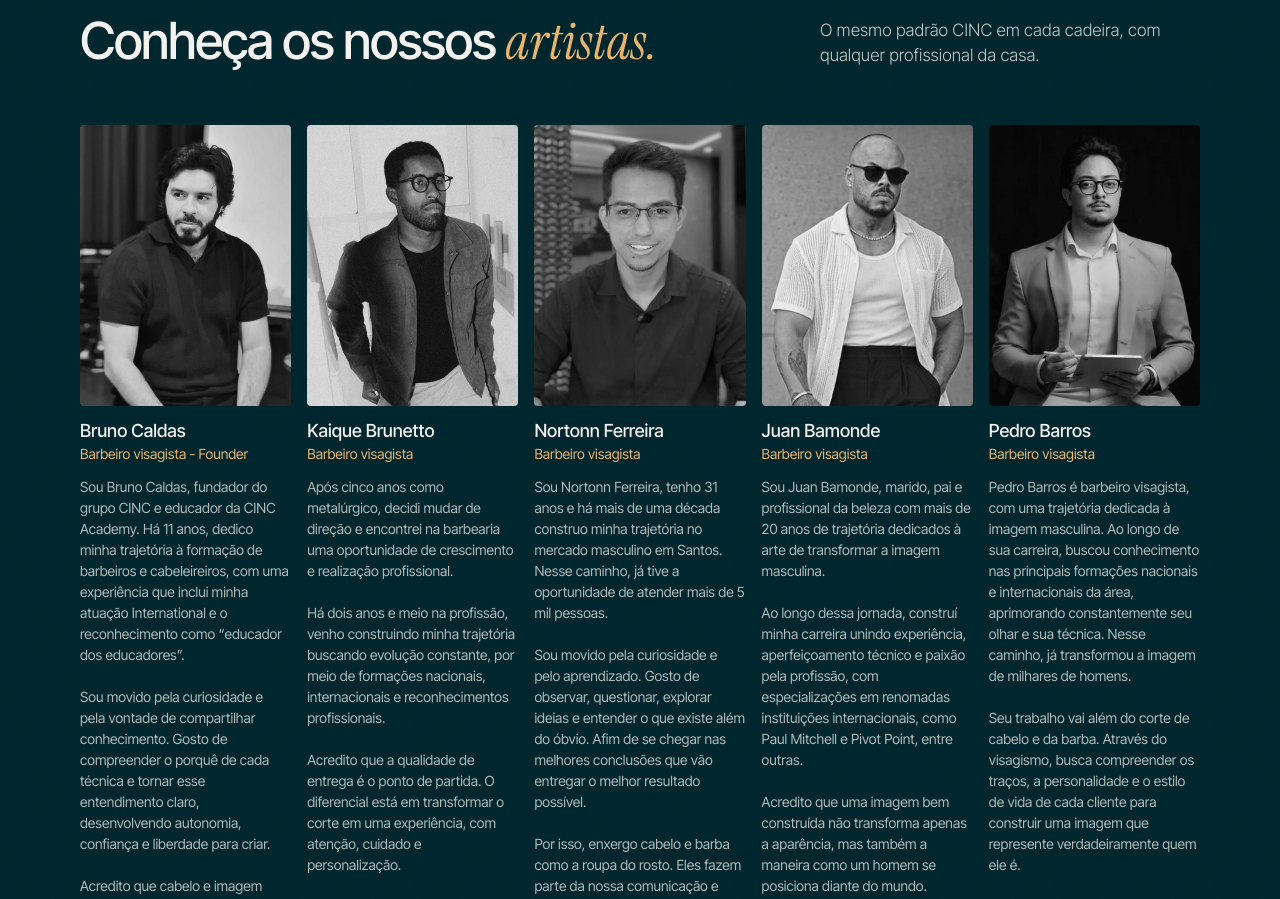
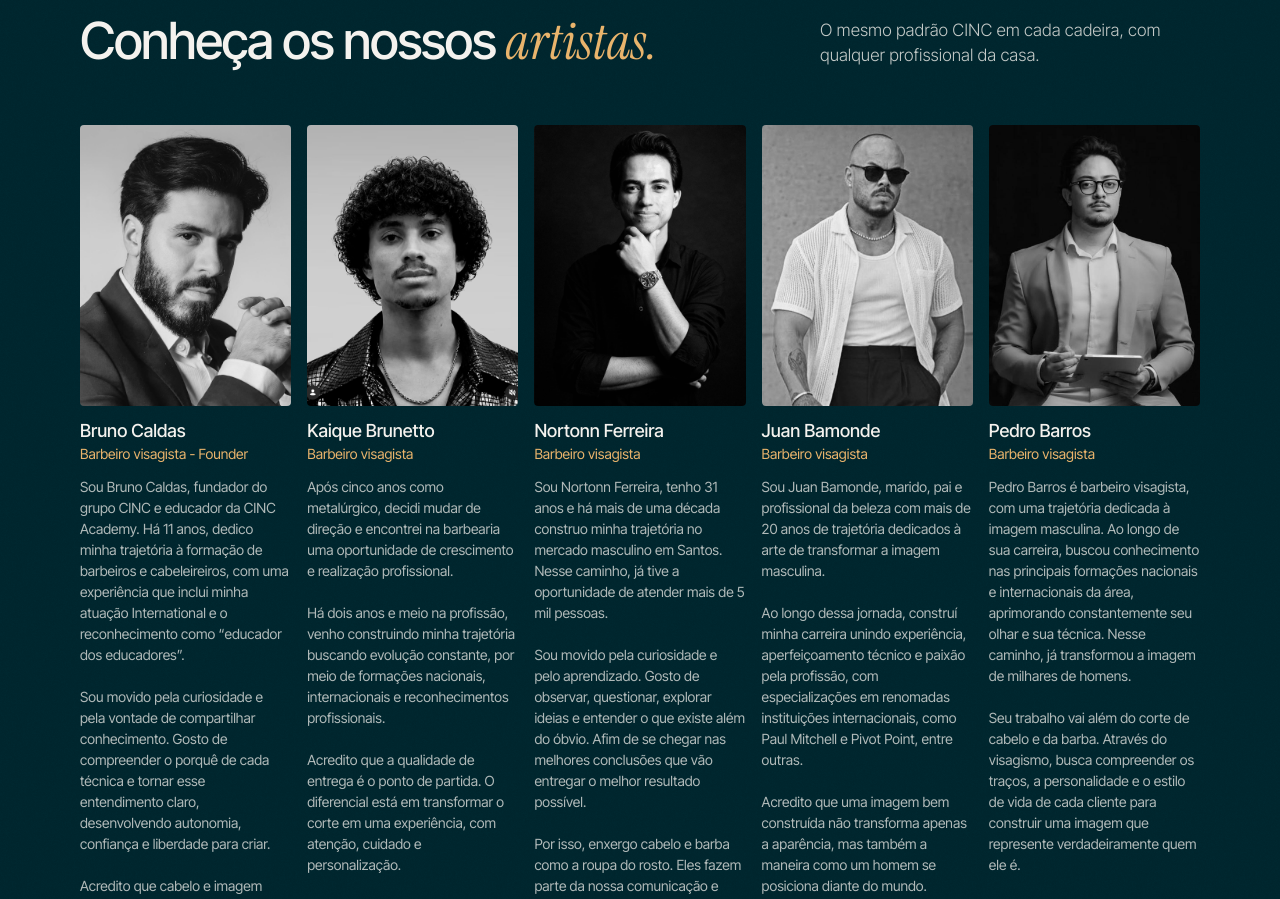
Before and after one commit to santosdiaseassociados/landing-page-cinc, a plain HTML site: page index.html in a window 1280 px wide. Shown: the part 6300-7199 px from the top of the page. Drawn offline with Linux system fonts and the light colour scheme.

Commit message:
Update team member images and alt texts

```diff
--- a/index.html
+++ b/index.html
@@ -288,7 +288,7 @@ a{color:#E9B46C}a:hover{color:#F6D29F}
     </div>
     <div style="display: grid; grid-template-columns: repeat(auto-fit, minmax(210px, 1fr)); gap: 16px; margin-top: 56px">
       <article style="display: flex; flex-direction: column; gap: 14px">
-        <img src="assets/equipe-bruno.jpg" alt="Foto de Bruno Caldas, profissional da CINC" loading="lazy" style="display: block; width: 100%; aspect-ratio: 3 / 4; object-fit: cover; object-position: 50% 25%; border-radius: 4px; background: #00343D">
+        <img src="assets/equipe-bruno-caldas.jpg" alt="Foto de Bruno Caldas, profissional da CINC" loading="lazy" style="display: block; width: 100%; aspect-ratio: 3 / 4; object-fit: cover; object-position: 50% 25%; border-radius: 4px; background: #00343D">
         <div><p style="margin: 0; font-size: 18px; font-weight: 500">Bruno Caldas</p><p style="margin: 4px 0 0; font-size: 14px; color: #E9B46C">Barbeiro visagista - Founder</p></div>
         <p style="margin: 0; font-size: 14px; line-height: 1.5; color: rgba(244,242,238,.72)">
           Sou Bruno Caldas, fundador do grupo CINC  e educador da CINC Academy. Há 11 anos, dedico minha trajetória à formação de barbeiros e cabeleireiros, com uma experiência que inclui minha atuação International e o reconhecimento como “educador dos educadores”.<br>
@@ -298,7 +298,7 @@ a{color:#E9B46C}a:hover{color:#F6D29F}
         <a href="https://www.instagram.com/brunocaldasoficial" target="_blank" rel="noopener" style="font-size: 14px">@brunocaldasoficial</a>
       </article>
       <article style="display: flex; flex-direction: column; gap: 14px">
-        <img src="assets/equipe-higor.jpg" alt="Foto de Higor Claudino, barbeiro da CINC" loading="lazy" style="display: block; width: 100%; aspect-ratio: 3 / 4; object-fit: cover; object-position: 50% 25%; border-radius: 4px; background: #00343D">
+        <img src="assets/equipe-kaique-brunetto.jpg" alt="Foto de Higor Claudino, barbeiro da CINC" loading="lazy" style="display: block; width: 100%; aspect-ratio: 3 / 4; object-fit: cover; object-position: 50% 25%; border-radius: 4px; background: #00343D">
         <div><p style="margin: 0; font-size: 18px; font-weight: 500">Kaique Brunetto</p><p style="margin: 4px 0 0; font-size: 14px; color: #E9B46C">Barbeiro visagista</p></div>
         <p style="margin: 0; font-size: 14px; line-height: 1.5; color: rgba(244,242,238,.72)">
           Após cinco anos como metalúrgico, decidi mudar de direção e encontrei na barbearia uma oportunidade de crescimento e realização profissional.<br>
@@ -309,7 +309,7 @@ a{color:#E9B46C}a:hover{color:#F6D29F}
         <a href="https://www.instagram.com/brunetto_kaique" target="_blank" rel="noopener" style="font-size: 14px">@brunetto_kaique</a>
       </article>
       <article style="display: flex; flex-direction: column; gap: 14px">
-        <img src="assets/equipe-norton.jpg" alt="Foto de Norton Ferreira, barbeiro da CINC" loading="lazy" style="display: block; width: 100%; aspect-ratio: 3 / 4; object-fit: cover; object-position: 50% 25%; border-radius: 4px; background: #00343D">
+        <img src="assets/equipe-nortonn-ferreira.jpg" alt="Foto de Norton Ferreira, barbeiro da CINC" loading="lazy" style="display: block; width: 100%; aspect-ratio: 3 / 4; object-fit: cover; object-position: 50% 25%; border-radius: 4px; background: #00343D">
         <div><p style="margin: 0; font-size: 18px; font-weight: 500">Nortonn Ferreira</p><p style="margin: 4px 0 0; font-size: 14px; color: #E9B46C">Barbeiro visagista</p></div>
         <p style="margin: 0; font-size: 14px; line-height: 1.5; color: rgba(244,242,238,.72)">
           Sou Nortonn Ferreira, tenho 31 anos e há mais de uma década construo minha trajetória no mercado masculino em Santos. Nesse caminho, já tive a oportunidade de atender mais de 5 mil pessoas.<br>
```
